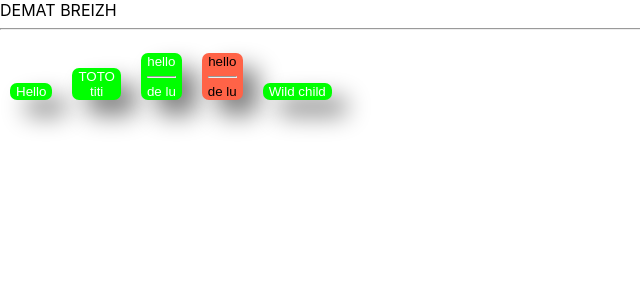
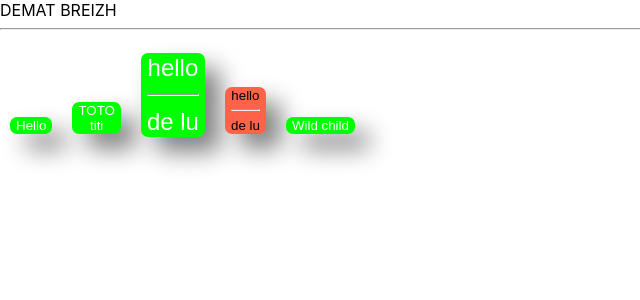
Before and after one commit to ManuFormation/FormationRect, a React (Create React App) app: page / in a window 1280 px wide. Shown: the top 300 px of the page, without its empty margins (0-640 px from the left). Built offline with nearby package versions, Linux system fonts and the light colour scheme.

Commit message:
ajout class

```diff
--- a/src/App/components/Button/Bouton.jsx
+++ b/src/App/components/Button/Bouton.jsx
@@ -4,8 +4,10 @@ import style from './Bouton.module.css'
 
 function Button(props){
     console.log(props)
-    return <button className={style.Button} type={props.type}
-    style={ {backgroundColor:props.bgColor, color:props.color}}
+    return <button
+    className={style.Button+(props.className?' '+props.className:'')}
+     type={props.type}
+    style={{...props.style, backgroundColor:props.bgColor, color: props.color}}
     >
     {props.children}</button>
 }
@@ -14,13 +16,25 @@ Button.propTypes={
     type:PropTypes.string.isRequired,
     action: PropTypes.func,
     children: PropTypes.any.isRequired,
+    bgColor:PropTypes.string.isRequired,
+    color:PropTypes.string.isRequired,
+    className : PropTypes.string,
+    style: PropTypes.object
 
 };
 
 Button.defaultProps={
     type:'button',
     bgColor:'lime',
-    color:'white'
+    color:'white',
 }
 
 export default Button;
+
+
+export function DefaultButton (props){
+
+    return (
+        <Button {...props} bgColor='skyblue'></Button>
+    )
+}
--- a/src/App/components/Button/Bouton.module.css
+++ b/src/App/components/Button/Bouton.module.css
@@ -9,9 +9,4 @@ box-shadow: 15px 15px 25px grey;
 background-color: skyblue;
 color: white;
 
-
-
-
-
-
 }
```
